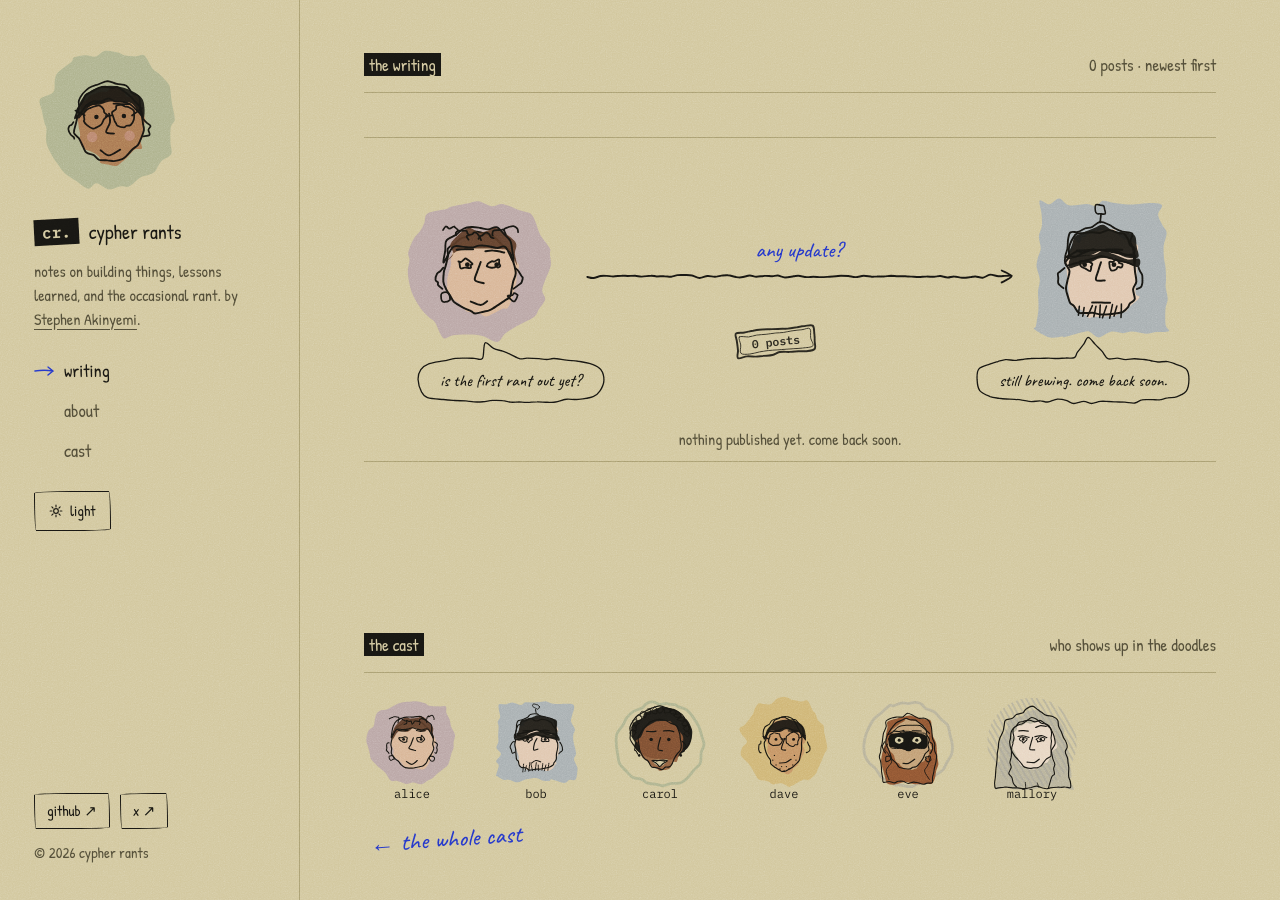
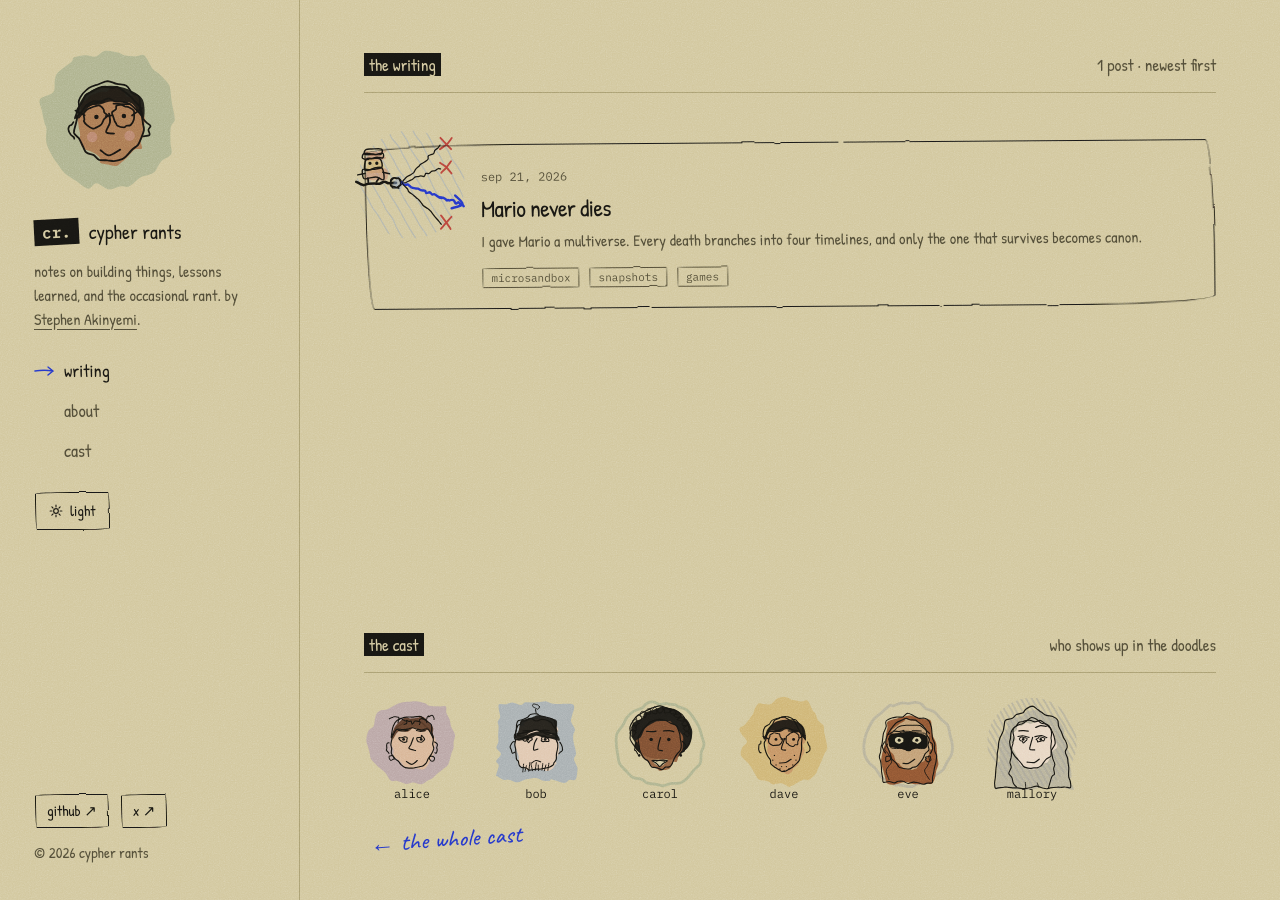
Before and after one commit to appcypher/appcypher.github.io, a Jekyll site: the page built from index.html, in a window 1280 px wide. Built offline with Jekyll 4.4.1, drawn with Linux system fonts in a browser that asks for light colours.

Commit message:
post: mario never dies
Publishes the draft as 2026-09-21-mario-never-dies.

Also carries the pieces the post renders with: the article layout and
letter spacing in style.css, the #rough filter the new border rules
reference, and the two screenshots the post links to.

```diff
--- a/_layouts/default.html
+++ b/_layouts/default.html
@@ -21,6 +21,7 @@
   <script src="{{ '/assets/theme.js' | relative_url }}" defer></script>
 </head>
 <body data-glyphs="{{ '/assets/doodles/glyphs.svg' | relative_url }}">
+  <svg class="pen-defs" width="0" height="0" style="position:absolute;width:0;height:0" aria-hidden="true" focusable="false"><filter id="rough" x="-6%" y="-16%" width="112%" height="132%"><feTurbulence type="fractalNoise" baseFrequency="0.03" numOctaves="2" seed="7" result="n"></feTurbulence><feDisplacementMap in="SourceGraphic" in2="n" scale="2.6" xChannelSelector="R" yChannelSelector="G"></feDisplacementMap></filter></svg>
   <a class="skip" href="#content">Skip to content</a>
   <svg width="0" height="0" style="position:absolute" aria-hidden="true"><filter id="boil" x="-10%" y="-10%" width="120%" height="120%"><feTurbulence type="fractalNoise" baseFrequency="0.035" numOctaves="2" seed="1" result="n"><animate attributeName="seed" values="1;2;3;4" dur="1.4s" calcMode="discrete" repeatCount="indefinite"/></feTurbulence><feDisplacementMap in="SourceGraphic" in2="n" scale="2" xChannelSelector="R" yChannelSelector="G"/></filter></svg>
   <div class="shell">
--- a/_layouts/post.html
+++ b/_layouts/post.html
@@ -16,8 +16,8 @@
   </header>
   <div class="prose">{{ content }}</div>
   <nav class="post-nav" aria-label="Post navigation">
-    {% if page.previous %}<a href="{{ page.previous.url | relative_url }}">← {{ page.previous.title | escape }}</a>{% else %}<span class="muted">← this is the first one</span>{% endif %}
+    {% if page.previous %}<a href="{{ page.previous.url | relative_url }}">← {{ page.previous.title | escape }}</a>{% else %}<span></span>{% endif %}
     <span class="byline">{% include doodle.html who="stephen" size=56 %}<span>written by <a href="{{ '/about/' | relative_url }}">Stephen Akinyemi</a></span></span>
-    {% if page.next %}<a href="{{ page.next.url | relative_url }}">{{ page.next.title | escape }} →</a>{% else %}<span class="muted">nothing newer yet</span>{% endif %}
+    {% if page.next %}<a href="{{ page.next.url | relative_url }}">{{ page.next.title | escape }} →</a>{% else %}<span></span>{% endif %}
   </nav>
 </article>
--- /dev/null
+++ b/_posts/2026-09-21-mario-never-dies.md
@@ -0,0 +1,80 @@
+---
+title: Mario never dies
+description: I gave Mario a multiverse. Every death branches into four timelines, and only the one that survives becomes canon.
+cover: stephen
+cover_art: mario-never-dies
+tags: [microsandbox, snapshots, games]
+---
+Last week I built a version of Super Mario Bros where Mario can't really die. The game runs inside a VM that I can freeze and copy at any moment, and Jev, a System One model from TypeSafe AI, is the one playing. When Mario dies, the VM winds back a couple of seconds and splits into four copies, each one trying something different. Whichever one survives becomes the game from then on. It's called [Mario Never Dies](https://github.com/superradcompany/mario-never-dies), and it started the way a lot of my projects start, with me scrolling X and seeing something I had to try myself.
+
+{% include video.html url="https://www.youtube.com/watch?v=92_MfHGNHEw" poster="/assets/posts/mario-never-dies/video-poster.png" alt="Four labeled copies of Mario running the same moment" title="watch it run" meta="2 min on youtube · four Marios, one survives" %}
+
+## the itch
+
+When [Diogo Almeida announced Jev](https://x.com/CompleteSkeptic/status/2099925682726002904), my timeline blew up. The launch post got tens of millions of views in a few days. Then the demos started. People had Jev [driving a browser](https://x.com/gregpr07/status/2100411066966749359), [using a desktop](https://x.com/milindlabs/status/2100631847155994852) and [playing Flappy Bird](https://x.com/anshnanda/status/2100611596859093082), and [they kept coming all week](https://x.com/moritzkremb/status/2100895894287839255).
+
+If your timeline was better curated than mine, Jev is a different kind of model from the ones you chat with. It doesn't write any text. You send it a description of what's going on, along with a question that has a fixed set of answers, and it sends back its pick.
+
+I bookmarked a bunch of those demos and knew I wanted to build something with Jev too. I just hadn't figured out what.
+
+Around the same time, we shipped version 0.7 of [microsandbox](https://github.com/superradcompany/microsandbox), which is what I work on. It runs lightweight Linux VMs, mostly so AI agents have somewhere safe to run things. The big additions in 0.7 were full memory snapshots, pause and resume, and branching. Basically, you can freeze a running VM with everything in it, then start as many copies of that frozen moment as you want. Each copy carries on like nothing happened. It's hard to show off, though, because in a terminal all you see is a line saying a branch took 160ms.
+
+So I wanted a demo that used both. I had seen a lot of game demos by then, and Mario is where it clicked. If you've played games, you know what it's like to die and lose twenty minutes of progress. What about a game where the main character never dies? I was calling it "Mario never dies" before there was any code.
+
+## how it works
+
+jev can only answer with one of the moves i hand it. no text out the other end.
+{:.aside}
+
+I didn't start from zero. Faadil Shaik had already built [typesafe-mario](https://github.com/fhshaik/typesafe-mario), which gets Jev playing Super Mario Bros in an NES emulator. Jev doesn't get to see the screen. The code reads the emulator's memory and turns it into a summary of the situation, like where Mario is, how fast he's moving, and whether there's an enemy or a gap coming up. Every 8 frames, Jev gets that summary and answers with which buttons to hold for the next 8.
+
+
+My part was putting all of that inside a microsandbox VM and adding the bit that brings Mario back. Roughly every two and a half seconds of game time, microsandbox freezes a copy of the VM while the original keeps playing. If you've ever used save states in an emulator, it's the same idea, except the thing being saved is the entire computer. The emulator, the Python program driving it, the memory and the disk all get frozen together.
+
+When Mario dies, the VM he died in gets thrown away. A copy from a couple of seconds earlier gets branched into four running VMs at once, each one nudged into a different opening move. For a moment you're watching four Marios walk up to the same Goomba. The first one to get past it alive becomes the real run. The other three get shut down, even the ones that were still doing fine.
+
+
+early on the copies only differed for their first 8 frames. at one pipe in 1-2, all four kept dying in the same spot.
+{:.aside}
+
+The nudges are there because four copies alone didn't help much. It's the same model looking at the same situation, so the copies tend to make the same mistake. Now one does a running jump, one holds the jump longer, one waits a moment before jumping, and one backs up first. Each nudge lasts about a second before Jev takes over again. If all four still die, it splits again with nudges it hasn't tried, and after that it falls back to an older copy.
+
+I started out calling the copies "trials" and later renamed them to "verses", because by then I was going for a multiverse theme. The verse that survives becomes canon, and the others collapse.
+
+{% include figure.html src="/assets/posts/mario-never-dies/live-second-fork-4x3-v4.jpg" alt="A live run at its second fork, with four labeled verses, a compact timeline showing both forks, and the decision panel open." caption="a live run at its second fork. verses 5 to 8 are trying different recoveries, with the first fork still visible on the timeline." %}
+
+there's a pipe in 1-2 where jev would back up a few pixels and walk into the same blocked jump, over and over.
+{:.aside}
+
+World 1-1 usually takes two or three deaths, but 1-2 is a lot harder. One of my runs died 54 times in there. The furthest I've seen it get is 1-3, where it ran out of retries, so the name oversells it a little.
+
+## the numbers
+
+one of mario's jumps takes about half a second. freezing the whole machine takes less.
+{:.aside}
+
+On my machine, freezing a copy of the running VM usually takes between 120 and 220ms. Turning one frozen copy into four running VMs takes about a quarter of a second, which I think is great! When you're watching, you don't even see it happen.
+
+The only wait you notice is Jev's round trip, which was about a second per decision for me. That's understandable given I'm running this from my man cave in Lagos. In a live run, it means Mario takes a few steps, waits for the next answer, and takes a few more. Recordings don't have the problem, because they play back on game time and skip the waiting. A run that took five minutes live plays back in under a minute.
+
+## the ui
+
+I made the first UI with Codex, and it was terrible. What I got was basically a monitoring dashboard. It was noisy, and you couldn't tell where a snapshot or a branch happened, which is what the demo is supposed to show.
+
+{% include figure.html src="/assets/posts/mario-never-dies/original-codex-ui-4x3-v3.jpg" alt="The first UI, a dark dashboard with a big headline, stats and probability bars around an empty game area." caption="the first ui. seven probability bars, five counters and a panel explaining the loop." %}
+
+I switched to Claude's Fable model and redid the entire thing. I wanted something much simpler that didn't look like AI slop. What came back is what you have been looking at further up this post, and it is about ten times better.
+
+The timeline under the game is what changed everything. Every frozen copy and every verse that died sits right there on it, which is the one thing the old dashboard ui didn't convey well.
+
+## watching it back
+
+Once there are four Marios on the screen, you want to pause and look at them, and then you want to go back and see what killed him. So I added playback controls.
+
+There's also a toggle for watching just the canon timeline. It skips every stretch that ended in a death and cuts straight to the verse that survived. What's left is one run where Mario never dies.
+
+## what's next
+
+Next up is Flappy Bird. It's on the game menu, marked as "soon". I think it fits the idea even better than Mario does, because it's permadeath. There are no lives and no checkpoints, and one touch sends you back to the start. It works, but it's not where I want it to be yet.
+
+The code is [open source](https://github.com/superradcompany/mario-never-dies). At some point it would be nice to run a fast model locally instead, so the whole thing is self-contained and there's no round trip to wait on. At the end of each run there's a "save the map" button that draws every timeline it took. If you try it, send me yours.
--- a/assets/style.css
+++ b/assets/style.css
@@ -89,7 +89,7 @@
 .rail-foot{margin-top:auto;display:flex;flex-direction:column;gap:12px;font-size:15px;color:var(--muted)}
 .socials{display:flex;flex-wrap:wrap;gap:10px}
 .socials a{display:inline-flex;align-items:center;gap:6px;padding:4px 12px;min-height:36px;border:1.5px solid var(--ink);border-radius:var(--sketch);color:var(--ink);text-decoration:none;font-size:15px;line-height:1.2}
-.socials a:hover{color:var(--pen);border-color:var(--pen)}
+.socials a:hover{color:var(--pen)}
 .main{flex:1;min-width:0;padding:52px 64px 48px;display:flex;flex-direction:column;gap:36px}
 .push{flex:1}
 
@@ -101,7 +101,7 @@
 .card{position:relative;padding:24px 26px 20px 116px;display:flex;flex-direction:column;gap:6px;min-height:156px;text-decoration:none;color:inherit}
 .card:nth-child(odd){transform:rotate(-.4deg)}
 .card:nth-child(even){transform:rotate(.4deg)}
-.card:hover{color:inherit;border-color:var(--pen)}
+.card:hover{color:inherit}
 .card-doodle{position:absolute;left:-10px;top:-18px}
 .card time{font-size:12px;color:var(--muted)}
 .card h3{margin:0;font-size:24px;font-weight:400;line-height:1.25}
@@ -119,10 +119,10 @@
 .castmore{align-self:center;text-decoration:none;transform:rotate(-4deg);display:inline-block;margin-left:6px}
 
 /* ---- article ---- */
-.article{max-width:924px;display:flex;flex-direction:column;gap:28px}
+.article{width:100%;max-width:924px;margin-inline:auto;display:flex;flex-direction:column;gap:28px}
 .back{font-size:16px;text-decoration:none;display:inline-flex;align-items:center;gap:8px;min-height:32px}
 .back svg{width:22px;height:10px}
-.article-head{display:grid;grid-template-columns:640px 240px;column-gap:44px;align-items:end;padding-bottom:28px;border-bottom:1.5px solid var(--line)}
+.article-head{display:grid;grid-template-columns:minmax(0,1fr) 240px;column-gap:44px;align-items:end;padding-bottom:28px;border-bottom:1.5px solid var(--line)}
 .article-title{display:flex;flex-direction:column;gap:12px}
 .meta{margin:0;font-size:13px;color:var(--muted)}
 .article-head h1{margin:0;font-size:56px;font-weight:400;line-height:1.05;letter-spacing:-.01em;overflow-wrap:anywhere}
@@ -130,7 +130,7 @@
 .article-cover{display:flex;flex-direction:column;align-items:center;gap:6px;position:relative}
 .article-cover .doodle{transform:rotate(3deg)}
 .article-cover .stamp{position:absolute;right:-10px;bottom:10px;font-size:18px}
-.prose{width:640px;max-width:100%;font-size:19px;line-height:1.55}
+.prose{width:100%;font-size:19px;line-height:1.55;letter-spacing:.015em}
 .prose>*:first-child{margin-top:0}
 .prose p,.prose ul,.prose ol{margin:0 0 20px}
 /* h2s render as marks automatically, so Markdown stays plain ## headings */
@@ -152,7 +152,7 @@
 .prose blockquote.note{position:relative;border:0;background:var(--w-ochre);color:var(--ink);font-style:normal;padding:20px 22px 16px;font-size:18px;transform:rotate(-1.2deg);border-radius:4px 10px 5px 9px;max-width:560px;margin:8px 0 28px}
 .prose blockquote.note::before{content:"note";position:absolute;top:-16px;left:16px;transform:rotate(-4deg);font-family:Caveat,cursive;font-size:24px;color:var(--pen)}
 /* margin column: sidenotes and reactions float into the 240px margin */
-.prose .aside,.prose .react{float:right;clear:right;width:240px;margin:0 -284px 18px 0;font-family:var(--hand);font-size:23px;font-weight:500;line-height:1.15;color:var(--pen)}
+.prose .aside,.prose .react{float:right;clear:right;width:240px;margin:0 0 18px 44px;font-family:var(--hand);font-size:23px;font-weight:500;line-height:1.15;color:var(--pen)}
 .prose .react{display:flex;flex-direction:column;align-items:center;gap:8px;font-family:inherit;color:inherit}
 .prose .react .bubble{font-size:18px;padding:6px 12px;position:relative;background:var(--paper)}
 /* video link: poster, one line, drawn play button */
@@ -163,7 +163,8 @@
 .watch .w-t span{color:var(--muted);font-size:15px;line-height:1.4}
 .watch .w-play{margin-left:auto;flex:none;--size:60px}
 .watch:hover{border-color:var(--pen)}
-.watch:hover .w-play{--size:66px}
+.watch:hover .w-play{--size:66px;animation:wiggle .6s ease-in-out}
+@keyframes wiggle{0%,100%{transform:rotate(0)}18%{transform:rotate(-8deg)}42%{transform:rotate(7deg)}64%{transform:rotate(-4deg)}84%{transform:rotate(2deg)}}
 .fig{margin:8px 0 28px;width:auto;max-width:100%;clear:both;display:flex;flex-direction:column;align-items:center;gap:8px;padding:14px 0 10px;border-top:1.5px solid var(--line);border-bottom:1.5px solid var(--line)}
 .fig img{max-width:100%;height:auto}
 .fig figcaption{font-size:21px}
@@ -182,6 +183,7 @@
 .tail-left{left:-22px;top:calc(50% - 12px)}
 .tail-right{right:-22px;top:calc(50% - 12px);transform:scaleX(-1)}
 .tail-up{top:-22px;left:calc(50% - 13px);transform:rotate(90deg)}
+
 .post-nav{clear:both;border-top:1.5px solid var(--line);padding-top:24px;display:flex;justify-content:space-between;align-items:center;gap:20px;font-size:16px;flex-wrap:wrap}
 .post-nav a{text-decoration:none;min-height:32px;display:inline-flex;align-items:center}
 .byline{display:flex;align-items:center;gap:12px}
@@ -260,3 +262,12 @@
   .castchip .doodle{width:68px;height:68px}
 }
 @media (prefers-reduced-motion:reduce){*{transition:none!important;animation:none!important}.f0{visibility:visible}.card:hover .doodle svg,.castchip:hover .doodle svg,.member:hover .doodle svg{filter:none}}
+
+/* rough edges. Every drawn box hides its own crisp border and redraws it on a filtered
+   pseudo-element, so the wobble never touches the text inside. The speech-bubble tail sits above
+   that border and keeps covering the stretch under its base. */
+.pen-defs{position:absolute;width:0;height:0;overflow:hidden}
+.sketch,.tog,.chip,.card,.card.ghost,.bubble,.socials a,.menu{position:relative;border-color:transparent}
+.sketch::after,.tog::after,.chip::after,.card::after,.bubble::after,.socials a::after,.menu::after{content:"";position:absolute;inset:0;border:inherit;border-color:currentColor;border-radius:inherit;filter:url(#rough);pointer-events:none}
+.card:hover::after,.socials a:hover::after{border-color:var(--pen)}
+.tail{z-index:1;filter:url(#rough)}
```
Also changed, not shown: _drafts/mario-never-dies.md (deleted, +0 -92 lines), assets/posts/mario-never-dies/live-second-fork-4x3-v4.jpg (added), assets/posts/mario-never-dies/original-codex-ui-4x3-v3.jpg (added).
